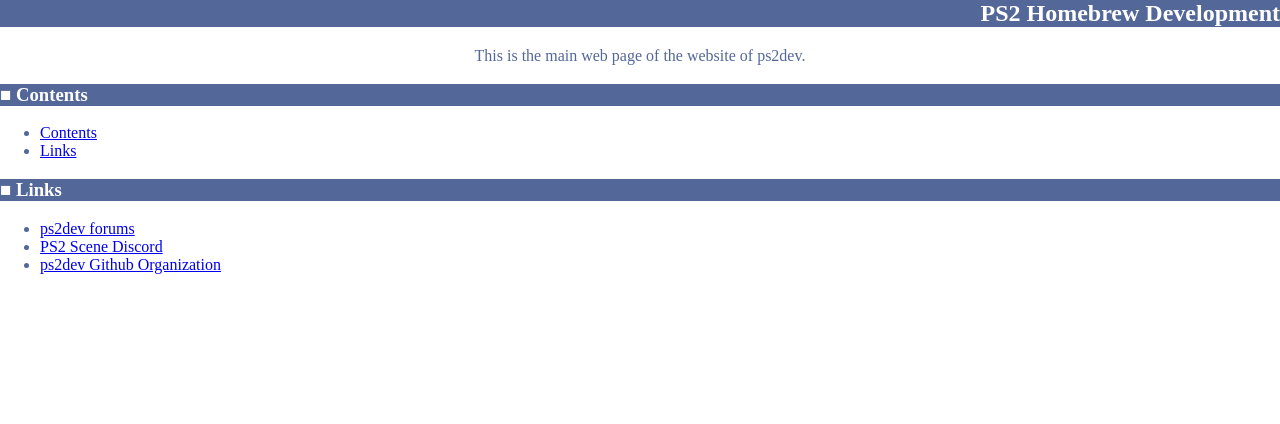
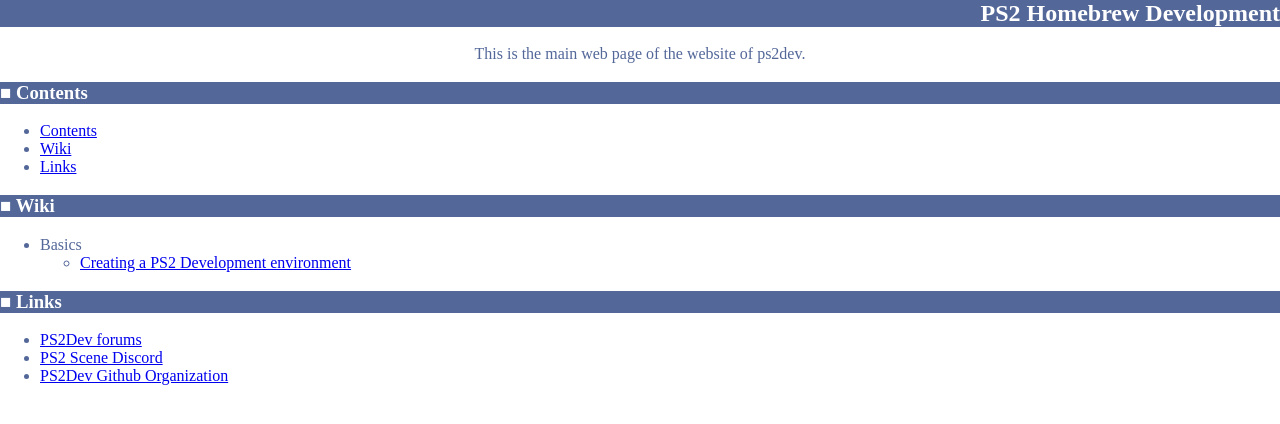
Before and after one commit to ps2dev/ps2dev.github.io, a Jekyll site: the page built from index.md, in a window 1280 px wide. Shown: the top 424 px of the page. Built offline with Jekyll 4.4.1, drawn with Linux system fonts in a browser that asks for light colours.

Commit message:
Modernize website code Start work on wiki

```diff
--- a/_layouts/default.html
+++ b/_layouts/default.html
@@ -1,31 +1,22 @@
-<html>
+<!DOCTYPE html>
+<html lang="en">
 	<head>
 		<meta charset="utf-8">
 		<title>{{ page.title }}</title>
-		<style type="text/css">
+		<style>
 			h1 { background-color: #536799; color: white; }
 			h2 { background-color: #536799; color: white; }
-			h2 { text-align: right; }
 			h3 { background-color: #536799; color: white; }
 			h3:before { content: "■ "; }
 			h4 { background-color: #536799; color: white; }
 			h4:before { content: "▼ "; }
 			body { background-color: white; color: #536799; margin: 0; }
 			hr { border-color: #536799; color: #536799; height: 1px; }
-
-			.center
-			{
-				text-align: center;
-			}
-			.center-image
-			{
-				margin: 0 auto;
-				display: block;
-			}
 		</style>
 	</head>
 	<body>
-		<h2>{{ page.title }}</h2>
+		<h2 style="text-align: right; margin: 0;">{{ page.title }}</h2>
+		<br>
 		{{ content }}
 	</body>
 </html>
--- a/index.md
+++ b/index.md
@@ -3,13 +3,17 @@ layout: default
 title: PS2 Homebrew Development
 ---
 
-<div align="center">This is the main web page of the website of ps2dev.</div>
+<div style="text-align: center;">This is the main web page of the website of ps2dev.</div>
 
 ### Contents
 * TOC
 {:toc}
 
+### Wiki
+- Basics
+  - [Creating a PS2 Development environment](wiki/basics/setting_up)
+
 ### Links
-* [ps2dev forums](https://forums.ps2dev.org/)
+* [PS2Dev forums](https://forums.ps2dev.org/)
 * [PS2 Scene Discord](https://discord.gg/Bd3A7v8)
-* [ps2dev Github Organization](https://github.com/ps2dev)
+* [PS2Dev Github Organization](https://github.com/ps2dev)
```
Also changed, not shown: _layouts/wiki.html (added, +22 -0 lines), wiki/basics/setting_up.md (added, +84 -0 lines), Gemfile.lock, README.md (added), 1 other file.
